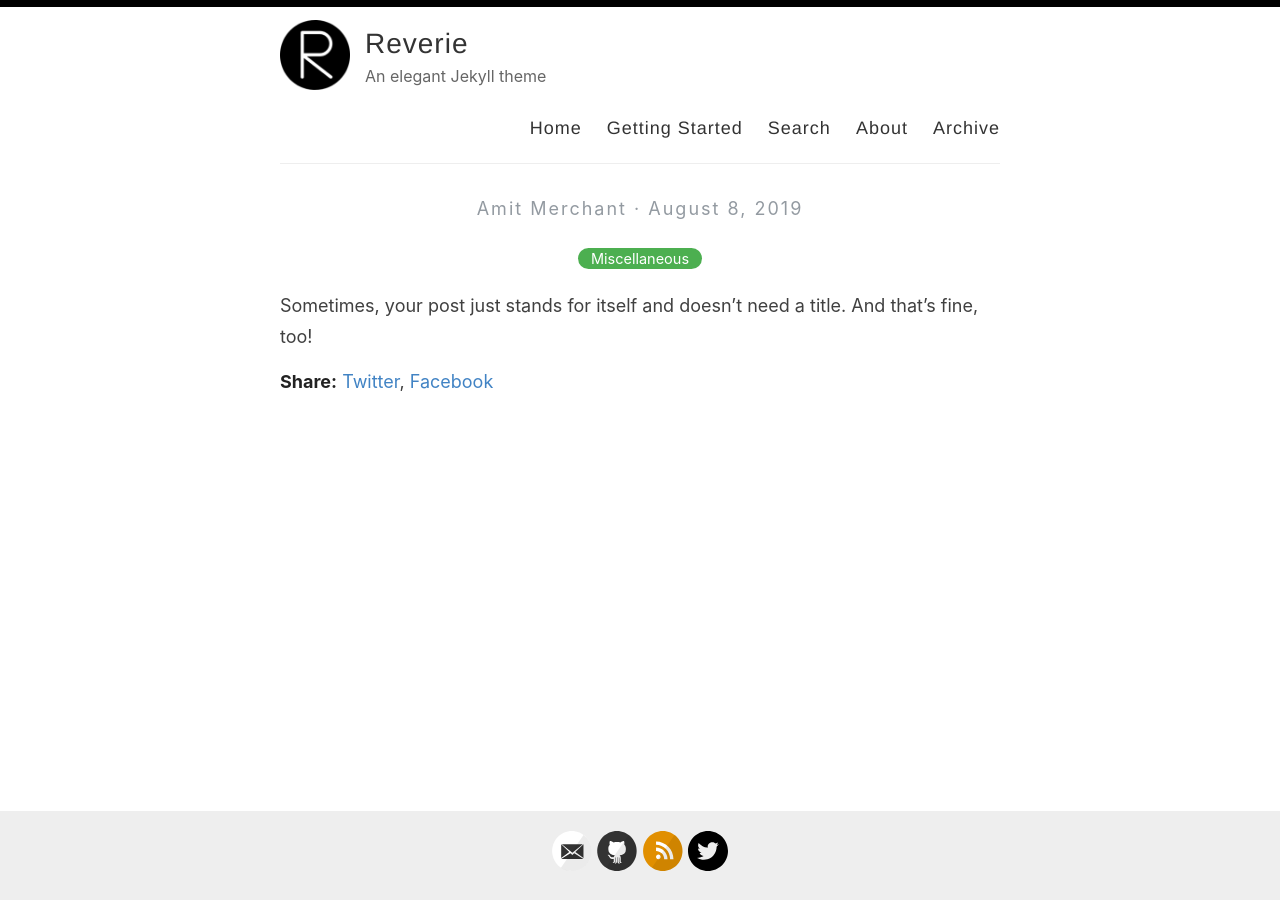
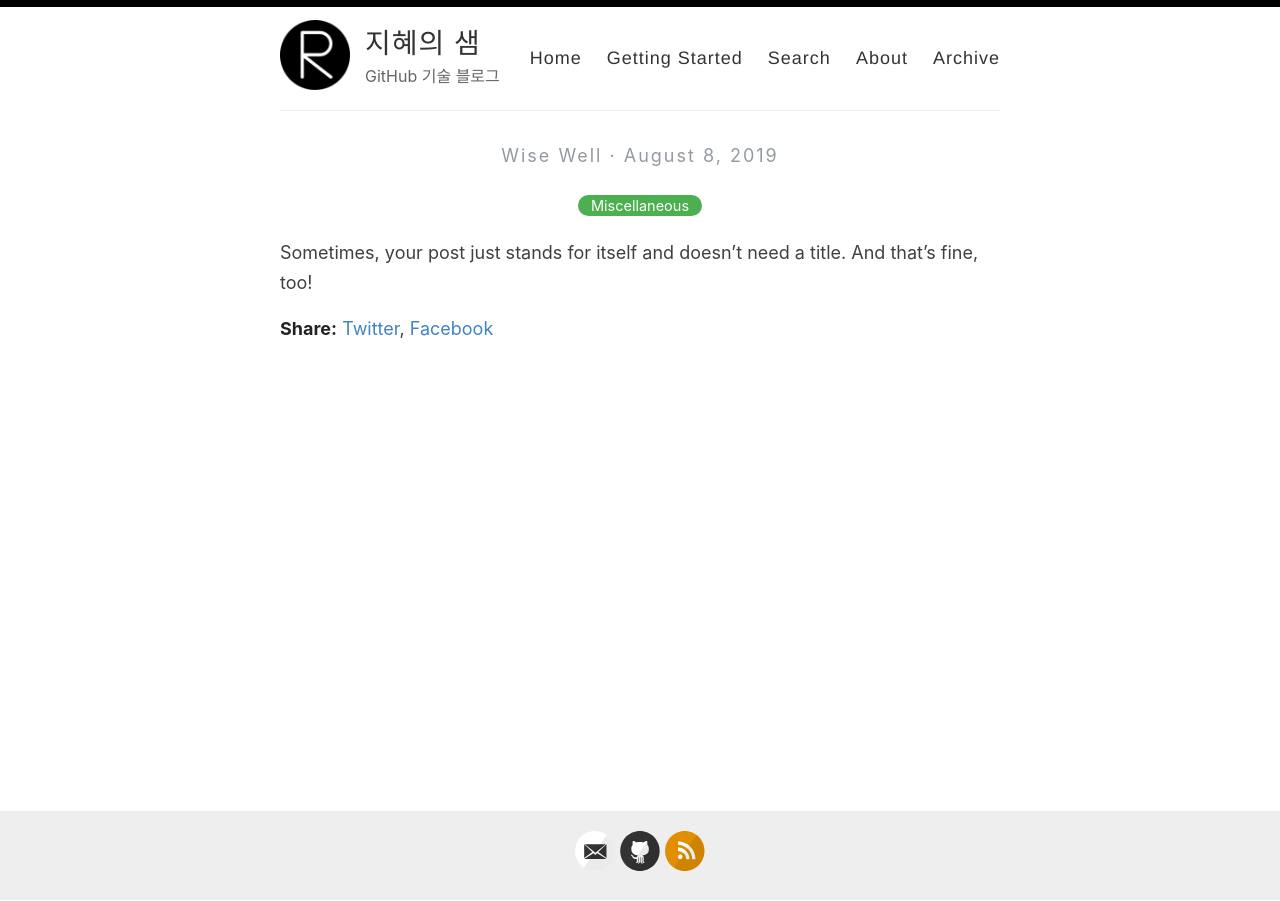
Before and after one commit to wisewell/wisewell.github.io, a Jekyll site: the page built from _posts/2019-08-08-no-title-posts.md, in a window 1280 px wide. Built offline with Jekyll 4.4.1, drawn with Linux system fonts in a browser that asks for light colours.

Commit message:
Set _config.yml

```diff
--- a/_config.yml
+++ b/_config.yml
@@ -3,13 +3,13 @@
 #
 
 # Name of your site (displayed in the header)
-name: Reverie
+name: 지혜의 샘
 
 # Name of the author
-author: Amit Merchant
+author: Wise Well
 
 # Short bio or description (displayed in the header)
-description: An elegant Jekyll theme
+description: GitHub 기술 블로그
 
 # URL of your avatar or profile pic (you could use your GitHub profile pic)
 avatar: /images/reverie.png
@@ -21,15 +21,15 @@ avatar: /images/reverie.png
 # Includes an icon in the footer for each username you enter
 footer-links:
   dribbble:
-  email: amit.d.merchant@gmail.com
+  email: wisewell.job@icloud.com
   facebook:
   flickr:
-  github: amitmerchant1990/reverie
+  github: wisewell
   instagram:
   linkedin:
   pinterest:
   rss: rss
-  twitter: amit_merchant
+  twitter:
   stackoverflow:
   youtube: # channel/<your_long_string> or user/<user-name>
   googleplus: # anything in your profile username that comes after plus.google.com/
@@ -41,21 +41,21 @@ footer-links:
 disqus:
 
 # Enter your Google Analytics web tracking code (e.g. UA-2110908-2) to activate tracking
-google_analytics: UA-43339302-11
+google_analytics:
 
 # For newer "GA4" analytics, use the following instead of the "UA" entry above
 #google_analytics_ga4: G-GABC1DEFG
 
 # Your website URL (e.g. http://amitmerchant1990.github.io or http://www.amitmerchant.com)
 # Used for Sitemap.xml and your RSS feed
-url: http://www.amitmerchant.com/reverie
-enforce_ssl: https://www.amitmerchant.com/reverie
+url:
+enforce_ssl:
 
 # If you're hosting your site at a Project repository on GitHub pages
 # (http://yourusername.github.io/repository-name)
 # and NOT your User repository (http://yourusername.github.io)
 # then add in the baseurl here, like this: "/repository-name"
-baseurl: "/reverie"
+baseurl:
 
 #
 # !! You don't need to change any of the configuration flags below !!
```
